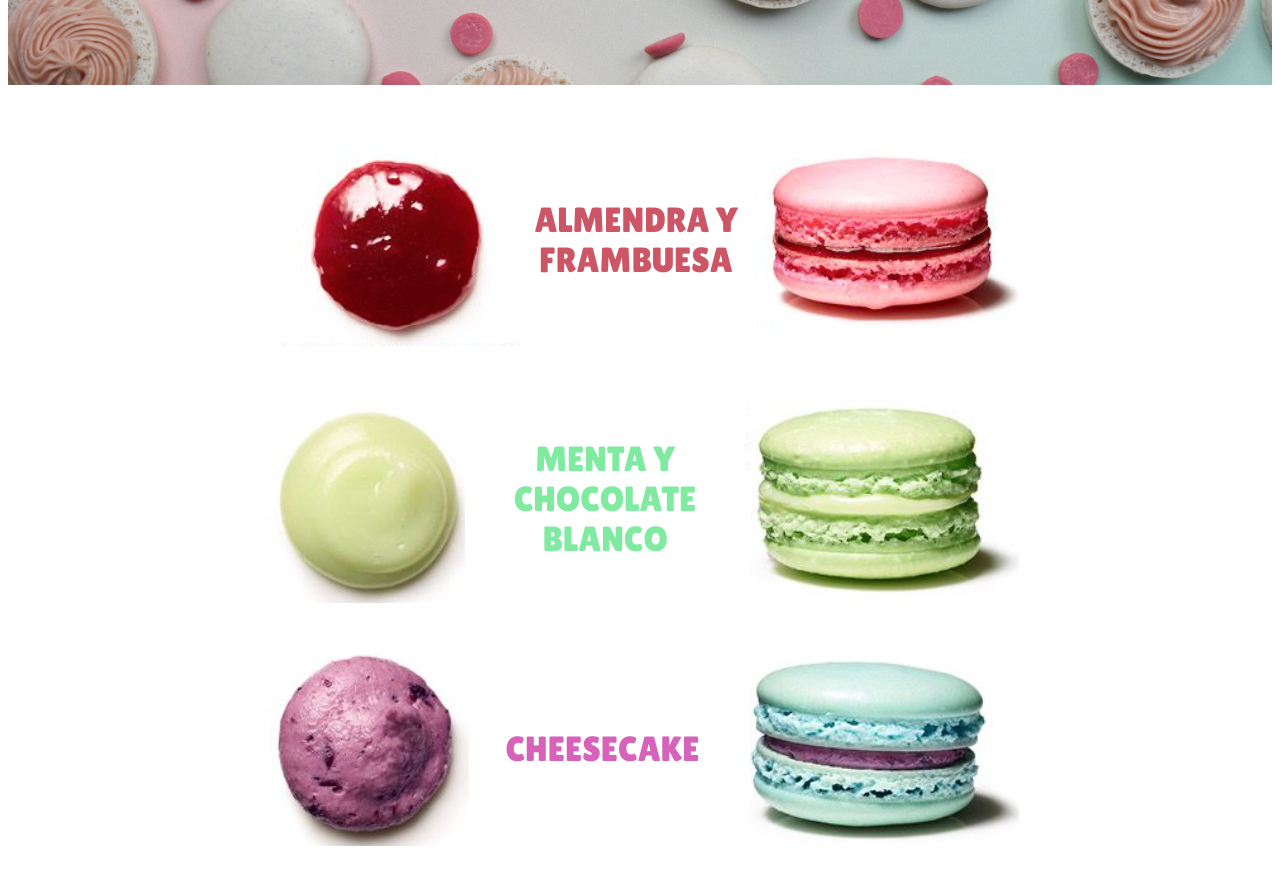
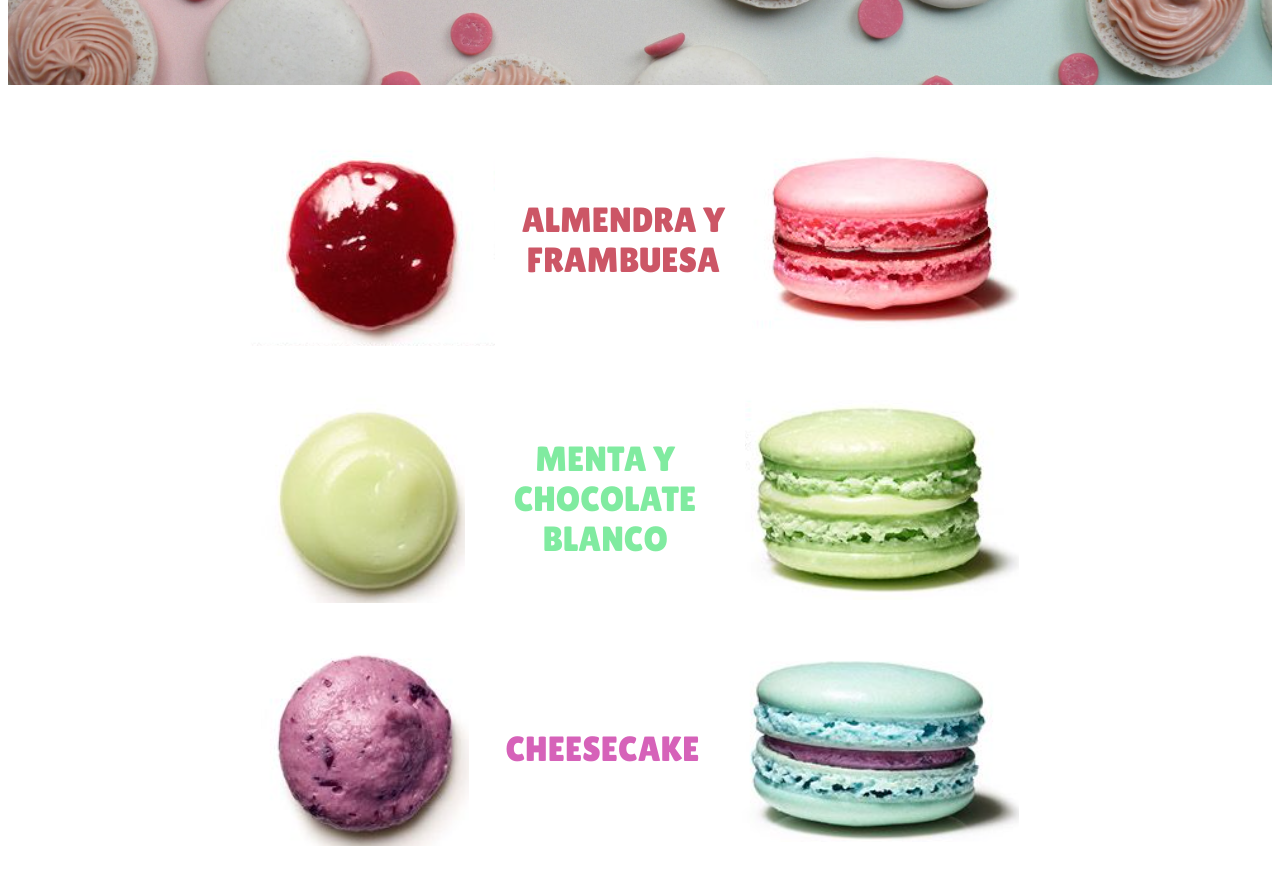
Before and after one commit to juancarlosdhhr/Entrega-Flexbox, a plain HTML site: page index.html in a window 1280 px wide. Shown: the part 1140-2033 px from the top of the page. Drawn offline with Linux system fonts and the light colour scheme; a web font is replaced by a local one.

Commit message:
entregafinal

```diff
--- a/style.css
+++ b/style.css
@@ -218,7 +218,7 @@ flex: 1; /* Hace que el parrafo ocupe el espacio disponible
 
 
 .img-sabor1izquierda {
-padding-left: 20%;
+padding-left: 18%;
 
 }
 
```
